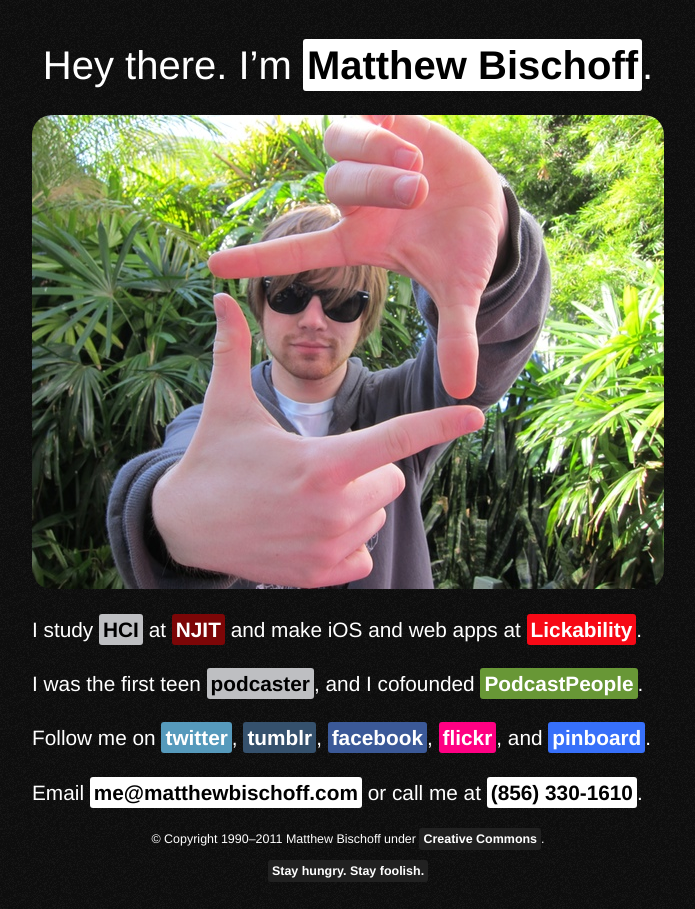
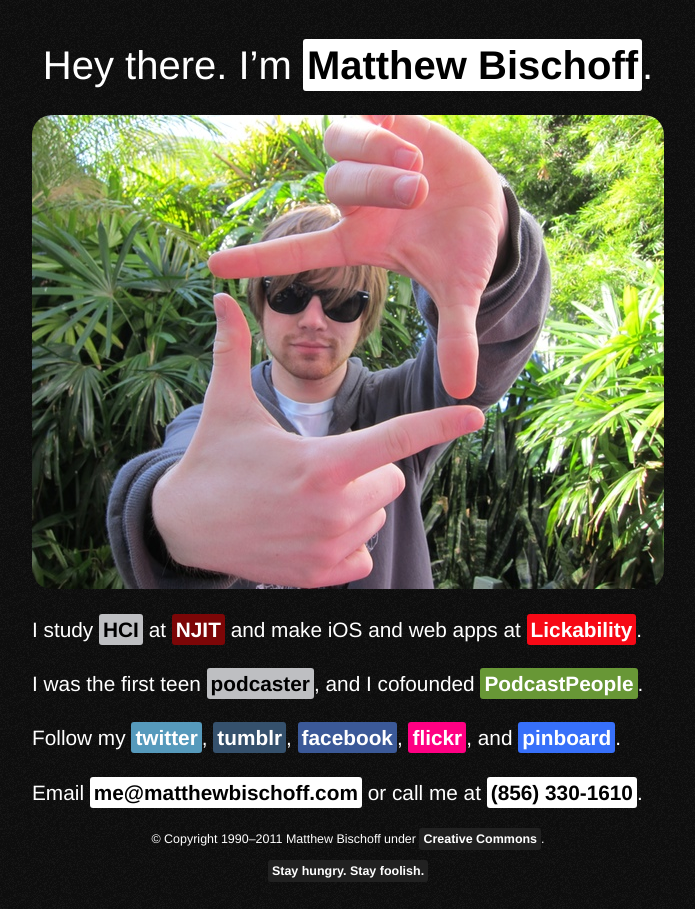
Before and after one commit to mbbischoff/website, a Jekyll site: the page index.html, which Jekyll copies as it is, in a window 1280 px wide. Shown: the whole page, without its empty margins (292-987 px from the left). Built offline with Jekyll 4.4.1, drawn with Linux system fonts in a browser that asks for light colours.

Commit message:
me on to my

```diff
--- a/index.html
+++ b/index.html
@@ -47,7 +47,7 @@
 
 			<p>I was the first teen  <a class="wikipedia" href="http://en.wikipedia.org/wiki/Podcast">podcaster</a>, and I cofounded  <a class="podcastpeople" href="http://podcastpeople.com">PodcastPeople</a>.</p>
 
-			<p>Follow me on <a class="twitter" href="http://twitter.com/mb">twitter</a>, <a class="tumblr" href="http://hypertexty.com">tumblr</a>, <a class="facebook" href="http://facebook.com/matthewbischoff">facebook</a>, <a class="flickr" href="http://flickr.com/photos/mattb">flickr</a>, and <a class="pinboard" href="http://pinboard.in/u:mattb/">pinboard</a>.</p>
+			<p>Follow my <a class="twitter" href="http://twitter.com/mb">twitter</a>, <a class="tumblr" href="http://hypertexty.com">tumblr</a>, <a class="facebook" href="http://facebook.com/matthewbischoff">facebook</a>, <a class="flickr" href="http://flickr.com/photos/mattb">flickr</a>, and <a class="pinboard" href="http://pinboard.in/u:mattb/">pinboard</a>.</p>
 
 			<p>Email <a class="email" href="mailto:mb@matthewbischoff.com">me@matthewbischoff.com</a> or call me at <a class="phone" href="tel:8563301610">(856) 330-1610</a>.</p>
 
```
